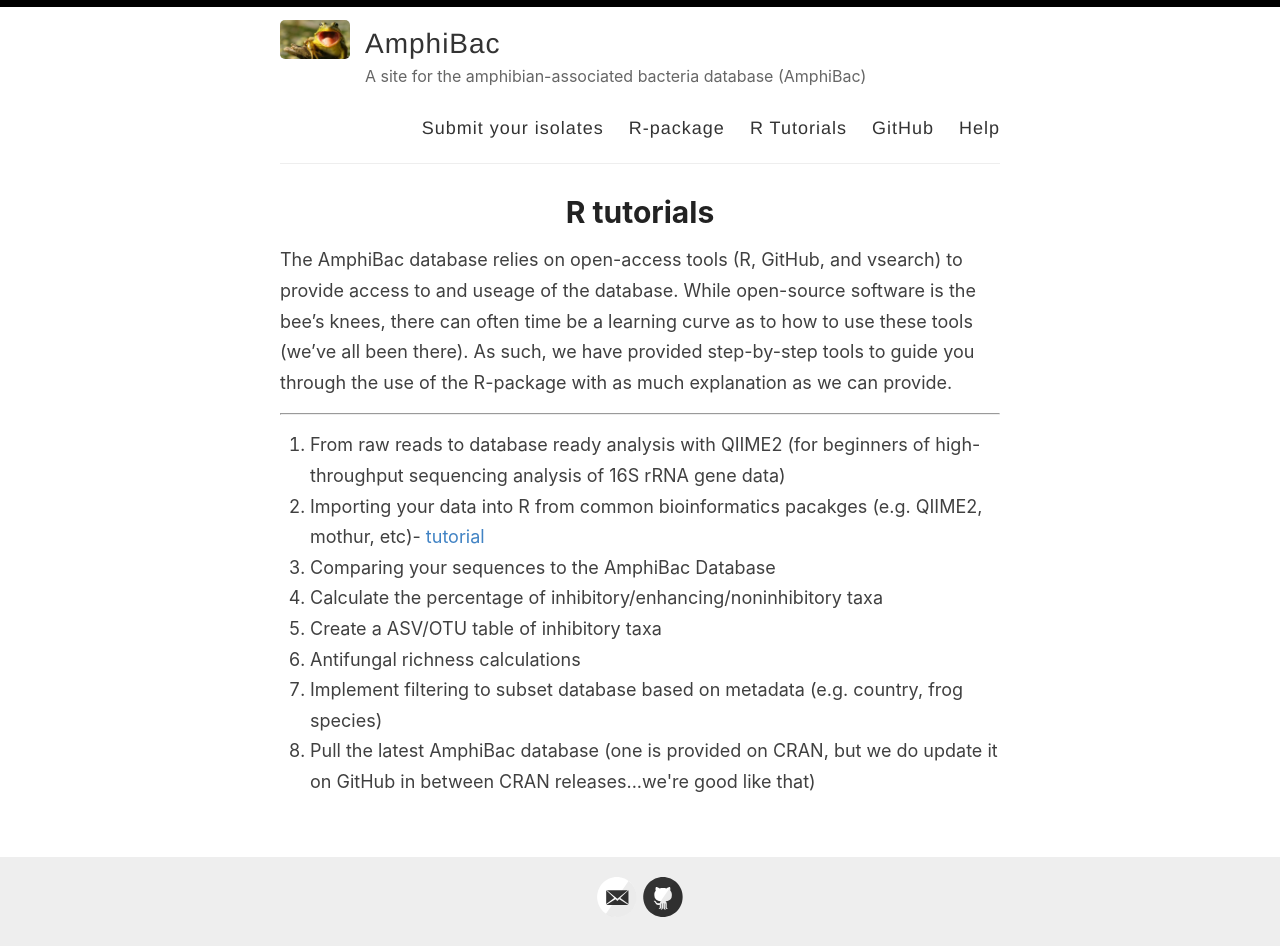
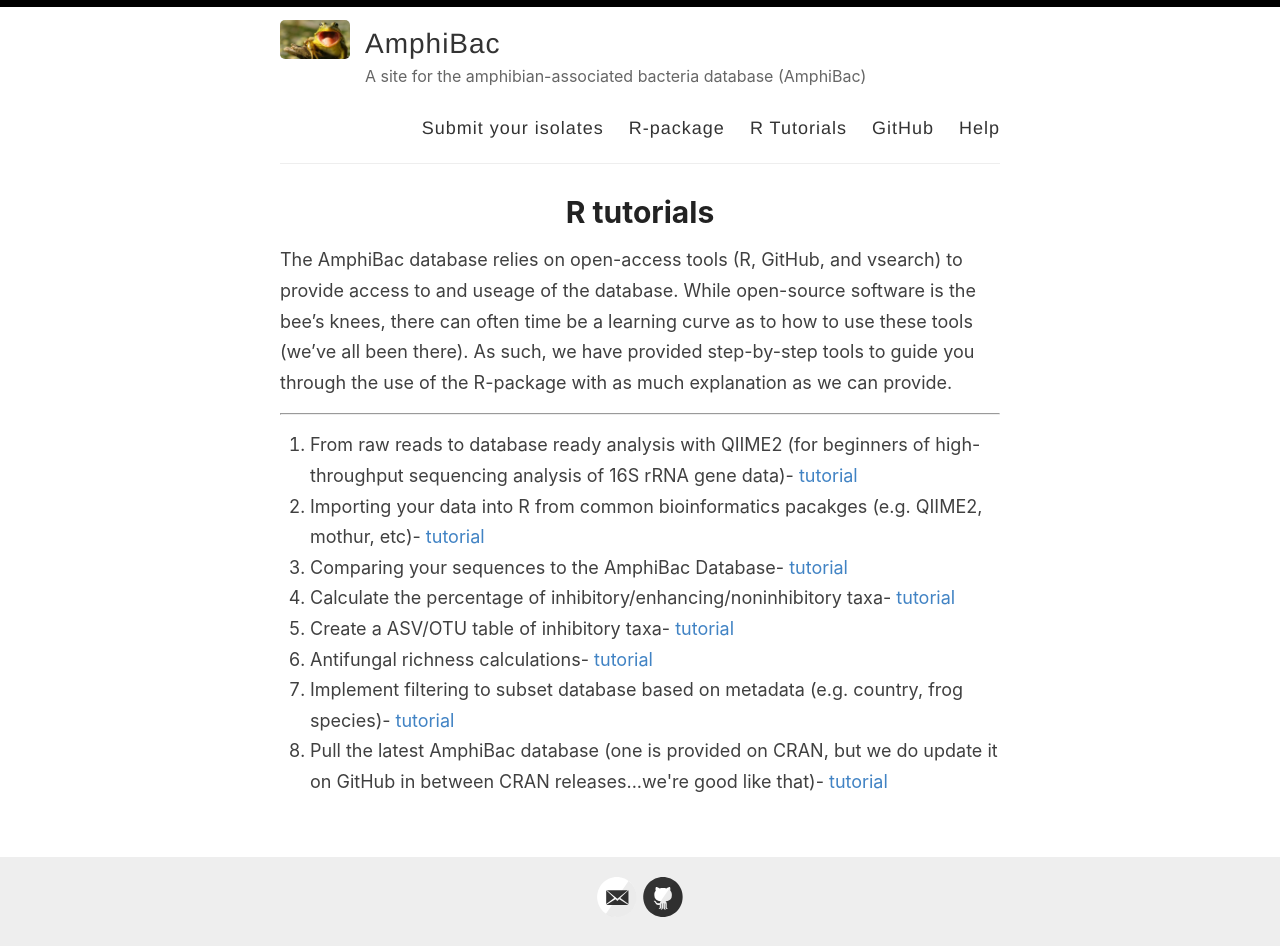
Before and after one commit to AmphiBac/AmphiBac.github.io, a Jekyll site: the page built from _pages/r-tutorials.md, in a window 1280 px wide. Built offline with Jekyll 4.4.1, drawn with Linux system fonts in a browser that asks for light colours.

Commit message:
Update r-tutorials.md

```diff
--- a/_pages/r-tutorials.md
+++ b/_pages/r-tutorials.md
@@ -7,12 +7,12 @@
 
 ---
 <ol>
-<li>From raw reads to database ready analysis with QIIME2 (for beginners of high-throughput sequencing analysis of 16S rRNA gene data) </li>
+<li>From raw reads to database ready analysis with QIIME2 (for beginners of high-throughput sequencing analysis of 16S rRNA gene data)- <a href="/16s-workflow/"> tutorial</a> </li>
 <li>Importing your data into R from common bioinformatics pacakges (e.g. QIIME2, mothur, etc)- <a href="/importing/"> tutorial</a></li>
-<li>Comparing your sequences to the AmphiBac Database</li>
-<li>Calculate the percentage of inhibitory/enhancing/noninhibitory taxa </li>
-<li>Create a ASV/OTU table of inhibitory taxa</li>
-<li>Antifungal richness calculations</li>
-<li>Implement filtering to subset database based on metadata (e.g. country, frog species)</li>
-<li>Pull the latest AmphiBac database (one is provided on CRAN, but we do update it on GitHub in between CRAN releases...we're good like that)</li>
+<li>Comparing your sequences to the AmphiBac Database- <a href="/comparison/"> tutorial</a></li>
+<li>Calculate the percentage of inhibitory/enhancing/noninhibitory taxa- <a href="/calculations/"> tutorial</a> </li>
+<li>Create a ASV/OTU table of inhibitory taxa- <a href="/tabeling/"> tutorial</a></li>
+<li>Antifungal richness calculations- <a href="/richness/"> tutorial</a></li>
+<li>Implement filtering to subset database based on metadata (e.g. country, frog species)- <a href="/filtering/"> tutorial</a></li>
+<li>Pull the latest AmphiBac database (one is provided on CRAN, but we do update it on GitHub in between CRAN releases...we're good like that)- <a href="/pulling/"> tutorial</a></li>
 </ol>
```
